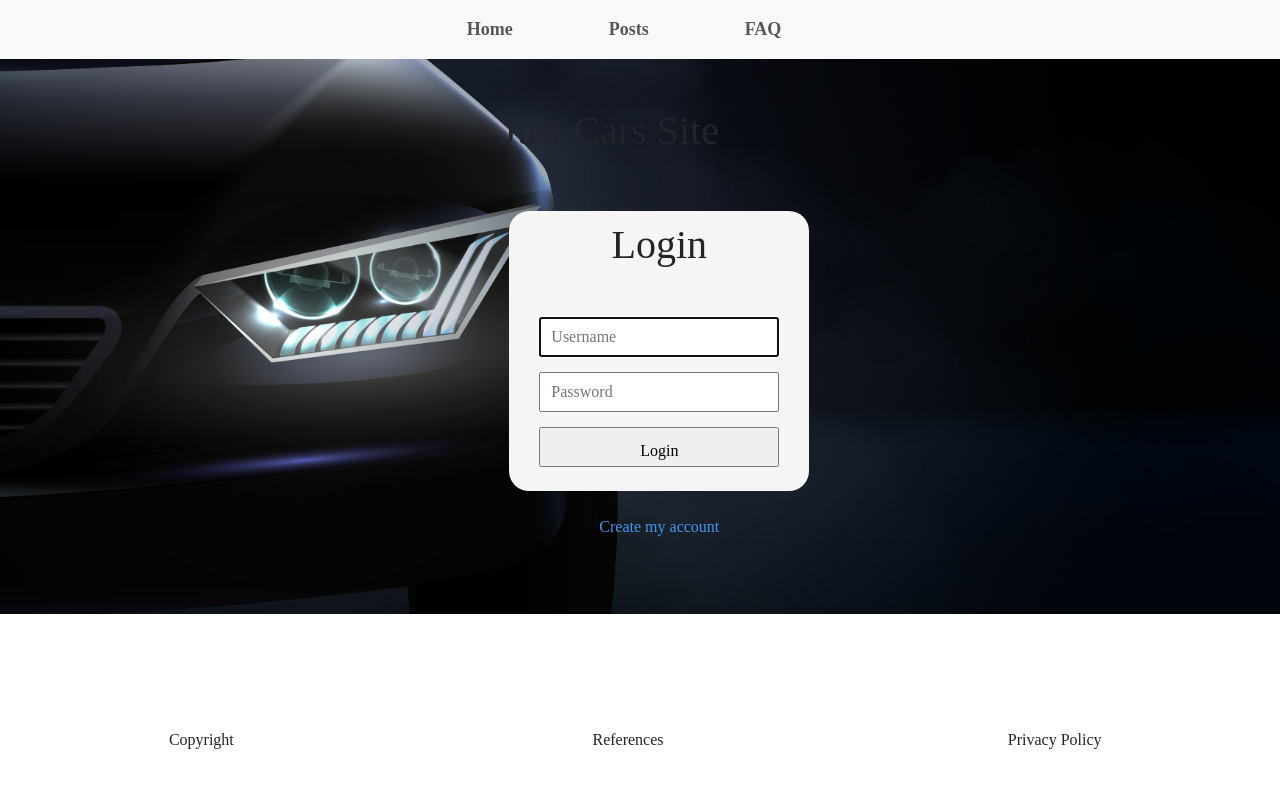
After one commit to NyMartin04/Blog, a PHP site: page /JCSblog/login.html in a window 1280 px wide. The commit adds this page. Run offline with PHP 8.4, Linux system fonts and the light colour scheme; a stand-in replaces the project's code that opens the database connection.

Commit message:
FE - BE egyberakási kísérlet
U.I.: Nem sikerült

```diff
--- /dev/null
+++ b/login.html
@@ -0,0 +1,82 @@
+<!DOCTYPE html>
+<html lang="en">
+
+<head>
+    <meta charset="UTF-8">
+    <meta name="viewport" content="width=device-width, initial-scale=1.0">
+    <link rel='stylesheet' href='https://cdnjs.cloudflare.com/ajax/libs/font-awesome/4.7.0/css/font-awesome.min.css'>
+    <link href="https://cdn.jsdelivr.net/npm/bootstrap@5.3.2/dist/css/bootstrap.min.css" rel="stylesheet"
+        integrity="sha384-T3c6CoIi6uLrA9TneNEoa7RxnatzjcDSCmG1MXxSR1GAsXEV/Dwwykc2MPK8M2HN" crossorigin="anonymous">
+    <link rel="stylesheet" href="/src/style.css">
+    <title>Get Started</title>
+</head>
+
+<body class="body full-page">
+    <nav class="navbar navbar-expand-lg navbar-light bg-light navbar-fixed-top ">
+        <div class="container">
+            <a class="navbar-brand" href="#"></a>
+            <button class="navbar-toggler" type="button" data-bs-toggle="collapse" data-bs-target="#navbarScroll"
+                aria-controls="navbarScroll" aria-expanded="false" aria-label="Toggle navigation">
+                <span class="navbar-toggler-icon"></span>
+            </button>
+            <div class="collapse navbar-collapse" id="navbarNav">
+                <ul class="navbar-nav mx-auto">
+                    <li class="nav-item">
+                        <a class="nav-link" href="home.html">Home</a>
+                    </li>
+                    <li class="nav-item">
+                        <a class="nav-link" href="#">Posts</a>
+                    </li>
+                    <li class="nav-item me-5" id="FAQ">
+                        <a class="nav-link" href="#">FAQ</a>
+                    </li>
+                </ul>
+            </div>
+        </div>
+    </nav>
+
+    <section class="row d-flex justify-content-md-center">
+        <div class="col-md-12 mt-5 mb-5 pe-5">
+            <h1 class="text-center">Just Cars Site</h1>
+        </div>
+        <div class="flip-container col-md-2 me-5">
+            <div class="flipper" id="flipper">
+                <div class="front">
+                    <h1 class="text-center mb-5">Login</h1>
+                    <form>
+                        <input type="text" placeholder="Username" autofocus />
+                        <input type="password" placeholder="Password" />
+                        <input class="mb-5" type="button" value="Login" />
+                    </form>
+                    <a class="flipbutton" id="loginButton" href="#">Create my account</a>
+                </div>
+
+                <div class="back">
+                    <h1 class="text-center mb-5">Register</h1>
+                    <form>
+                        <input type="email" placeholder="Email" autofocus />
+                        <input type="text" placeholder="Username"  />
+                        <input type="password" placeholder="Password" />
+                        <input type="password" placeholder="Password again" />
+                        <input class="mb-5" type="button" value="Sign up" />
+                    </form>
+                    <a class="flipbutton" id="registerButton" href="#">Login to my account</a>
+                </div>
+            </div>
+        </div>
+
+    </section>
+
+    <footer class="row bottom-0 position-fixed w-100 pb-5">
+        <div class="col-4 text-center">Copyright</div>
+        <div class="col-4 text-center">References</div>
+        <div class="col-4 text-center">Privacy Policy</div>
+    </footer>
+
+</body>
+<script src="https://cdn.jsdelivr.net/npm/bootstrap@5.3.2/dist/js/bootstrap.bundle.min.js"
+    integrity="sha384-C6RzsynM9kWDrMNeT87bh95OGNyZPhcTNXj1NW7RuBCsyN/o0jlpcV8Qyq46cDfL"
+    crossorigin="anonymous"></script>
+<script src="/src/login.js"></script>
+
+</html>
--- /dev/null
+++ b/src/login.js
@@ -0,0 +1,10 @@
+var loginButton = document.getElementById("loginButton");
+var registerButton = document.getElementById("registerButton");
+
+loginButton.onclick = function(){
+	document.querySelector("#flipper").classList.toggle("flip");
+}
+
+registerButton.onclick = function(){
+	document.querySelector("#flipper").classList.toggle("flip");
+}
--- a/src/style.css
+++ b/src/style.css
@@ -25,7 +25,7 @@ body, .body {
 .full-page {
     width: 100%;
     height: 100%;
-    background: url(/images/2010.i123.005..car\ headlights\ AD\ composition.jpg);
+    background: url(/src/images/2010.i123.005..car\ headlights\ AD\ composition.jpg);
     background-position: center;
     background-size: cover;
     background-repeat: no-repeat;
```
Also changed, not shown: getStarted.html (added, +82 -0 lines), home.html (added, +85 -0 lines), src/images/2010.i123.005..car headlights AD composition.jpg (added).
